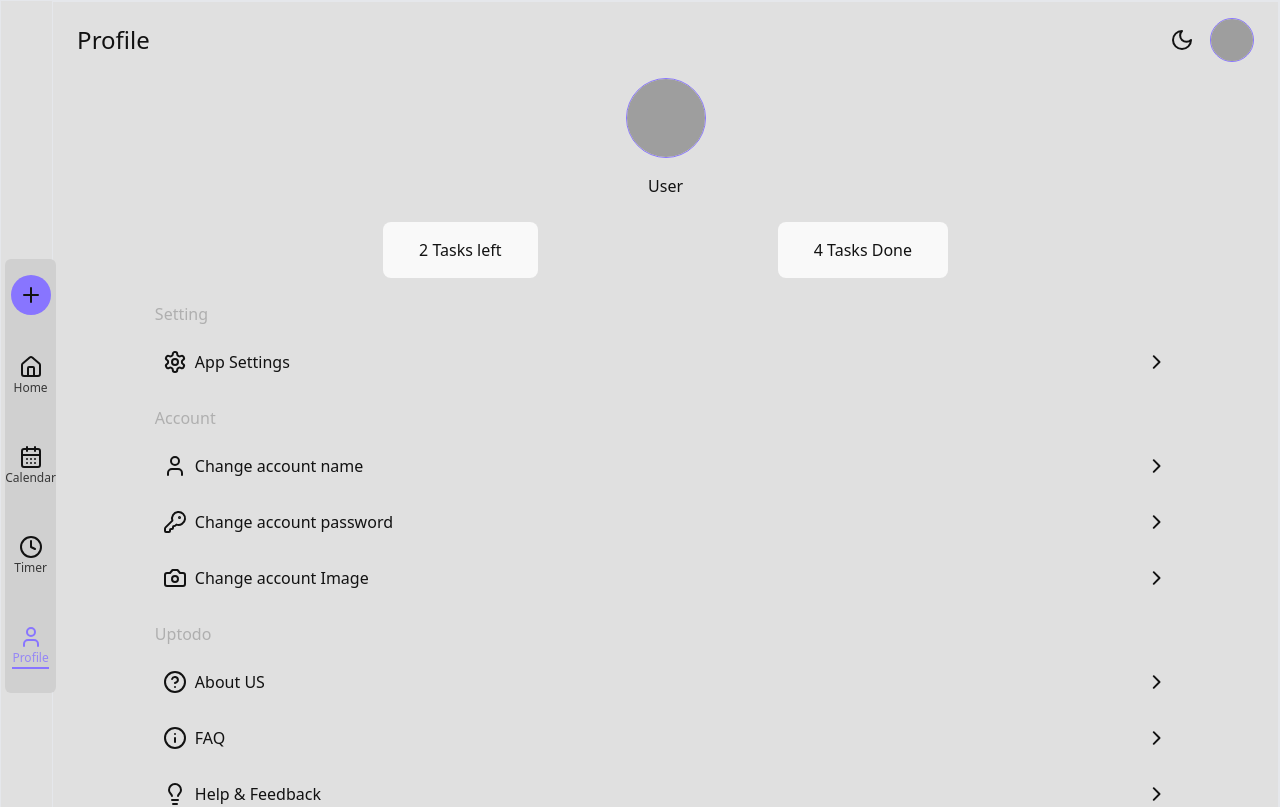
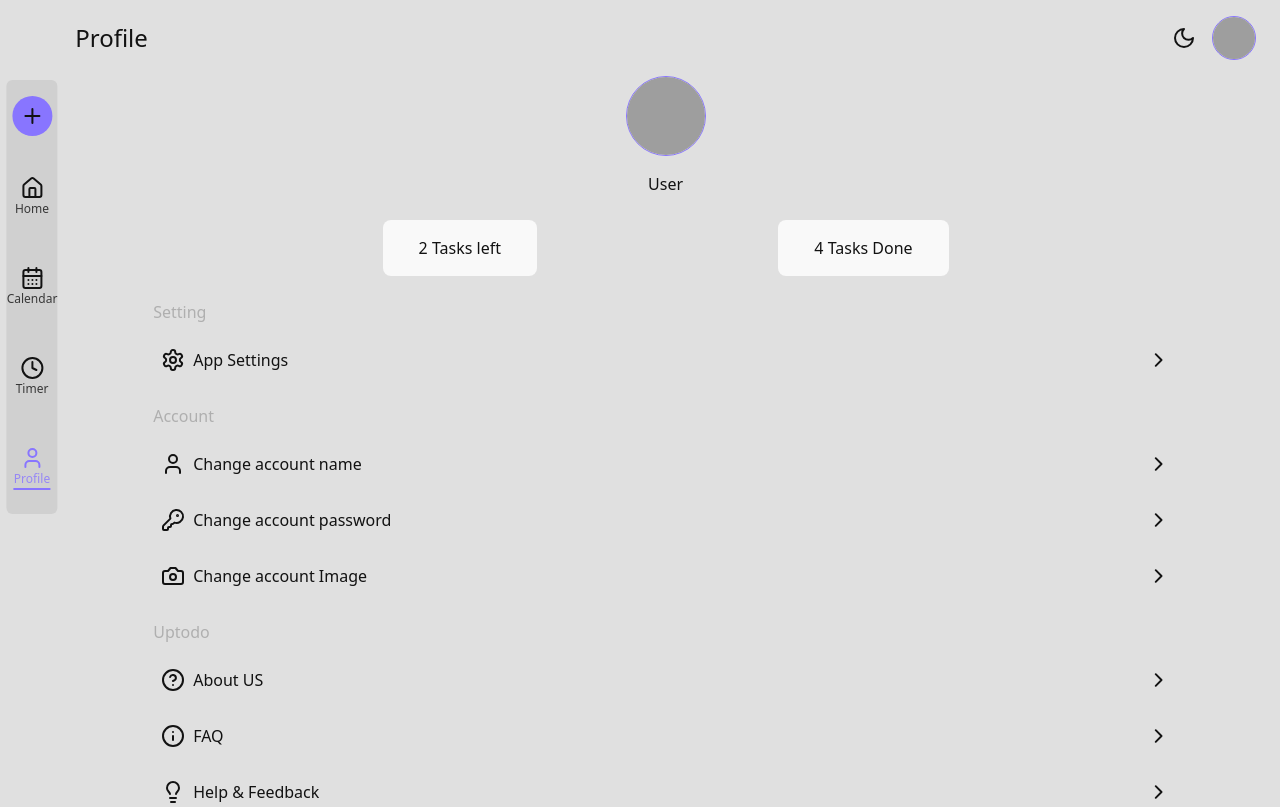
Before and after one commit to SaadiaEl08/to-do-list, a React (Vite) app in the folder frontend/: page /profile in a window 1280 px wide. Shown: the top 807 px of the page. Built offline with nearby package versions, Linux system fonts and the light colour scheme; grey boxes are pictures that could not be loaded.

Commit message:
try fixing deployed version height problem 2

```diff
--- a/frontend/src/App.jsx
+++ b/frontend/src/App.jsx
@@ -85,9 +85,9 @@ const App = () => {
 
   return (
     <main
-      className={`min-w-full border w-full min-h-screen  bg-background flex flex-col justify-between relative `}
+      className={`min-w-full w-full min-h-screen bg-background relative pb-20 xl:pb-0`}
     >
-      <div className="h-full border xl:ms-[4%] flex flex-col items-center overflow-y-auto ">
+      <div className="xl:ms-[4%] flex flex-col items-center overflow-y-auto ">
         <TopSection />
         <Outlet />
       </div>
--- a/frontend/src/components/NavigationMenu.jsx
+++ b/frontend/src/components/NavigationMenu.jsx
@@ -19,18 +19,12 @@ const NavigationMenu = () => {
     { id: 4, name: "Profile", icon: <User />, link: "/profile" },
   ];
   return (
-    <div className="bg-muted relative text-foreground w-full flex flex-col items-center justify-center z-10 md:w-1/2 md:m-auto xl:w-[4%]  xl:absolute xl:p-4 xl:rounded-md xl:top-1/2 xl:-translate-y-1/2 xl:ms-1">
+    <div className="bg-muted fixed bottom-0 text-foreground w-full flex flex-col items-center justify-center z-1 md:w-1/2 md:m-auto md:left-1/2 md:-translate-x-1/2 xl:w-[4%]  xl:p-4 xl:rounded-md xl:top-20 xl:left-7 xl:h-fit  xl:m-0 xl:ms-1">
       <div className="rounded-full absolute bg-primary w-16 aspect-square flex items-center justify-center -top-8 left-1/2 -translate-x-1/2    xl:static xl:top-0 xl:translate-x-0 xl:translate-y-0 xl:w-10">
         <Plus
           className="w-8 cursor-pointer  aspect-square"
           onClick={() => {
             handleAddTaskClick();
-          }}
-          onMouseEnter={(e) => {
-            e.target.classList.add("animate-spin", "ease-in-out", "duration-1000");
-          }}
-          onMouseLeave={(e) => {
-            e.target.classList.remove("animate-spin", "ease-in-out", "duration-1000");
           }}
         />
       </div>
```
